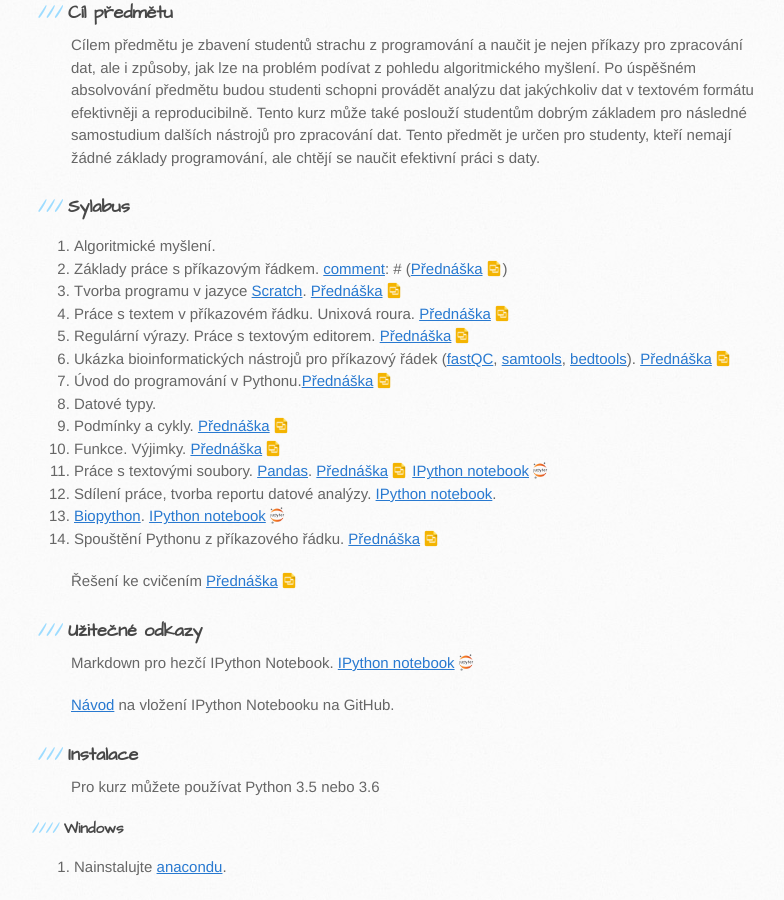
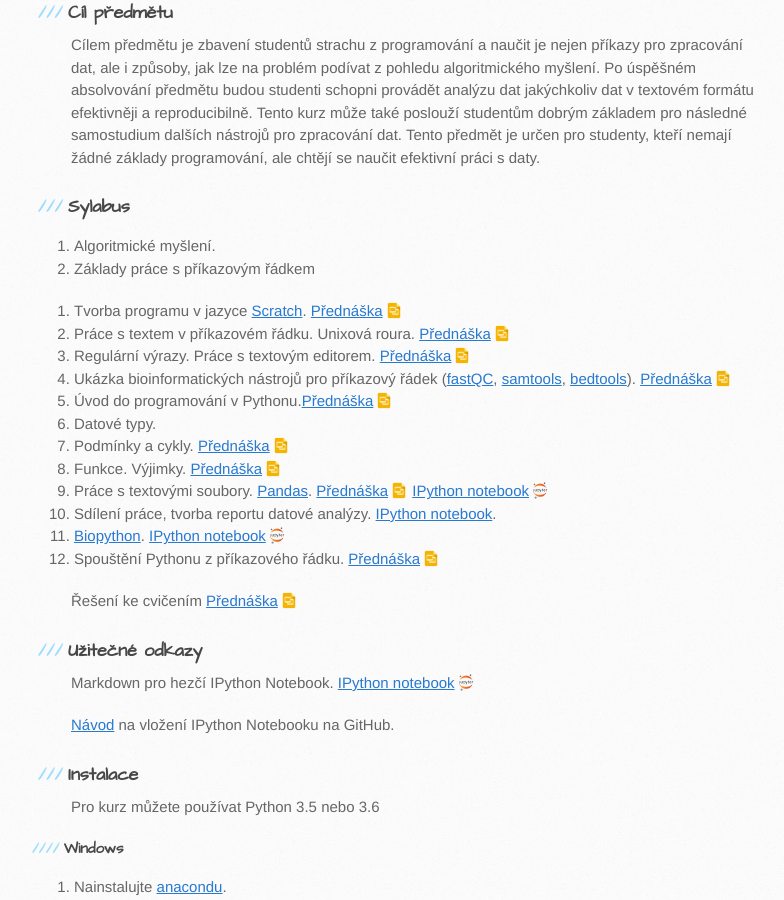
Before and after one commit to anastazie/intro_python_biol, a Jekyll site: the page built from index.md, in a window 1280 px wide and 900 px high, scrolled down 799 px. Shown: the whole window, without its empty margins (99-883 px from the left). Built offline with Jekyll 4.4.1, drawn with Linux system fonts in a browser that asks for light colours; our own code applies the rules of GitHub Pages for plain Markdown files.

```diff
--- a/index.md
+++ b/index.md
@@ -15,8 +15,10 @@ Cílem předmětu je zbavení studentů strachu z programování a naučit je ne
 
 ### Sylabus
 1. Algoritmické myšlení.
-1. Základy práce s příkazovým řádkem.
+1. Základy práce s příkazovým řádkem
+
 [comment]: # (<a href="https://docs.google.com/presentation/d/1QSjm9QY1Ya9Tn7hMx5e836ly8soJtcBdUFmBKd2K69o/edit?usp=sharing" class="presentation">Přednáška</a>)
+
 1. Tvorba programu v jazyce [Scratch](https://scratch.mit.edu/). <a href="https://docs.google.com/presentation/d/1wTbMsSLcAR-PMlyCPSV7bTxm_JIbaf3ES4ZEBmHo0VM/edit?usp=sharing" class="presentation">Přednáška</a>
 3. Práce s textem v příkazovém řádku. Unixová roura. <a href="https://docs.google.com/presentation/d/1tFO22uSMCtcFkznsGPmpgUkQLuqHy6r90q_xSM0KNBs/edit?usp=sharing" class="presentation">Přednáška</a>
 4. Regulární výrazy. Práce s textovým editorem. <a href="https://docs.google.com/presentation/d/19-MIFJypNXcyhdMuQbZVwiZYFUwzOy8fc5Rkd5fYngQ/edit?usp=sharing" class="presentation">Přednáška</a>
```
